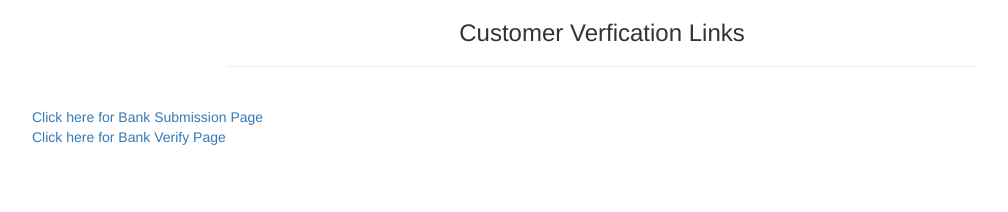
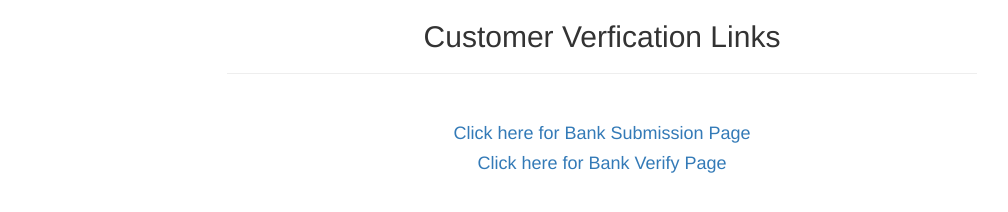
Before and after one commit to amitbdj14/Customer-Verification-KYC-DApp, a website: page src/index.html in a window 1280 px wide. Shown: the whole page, without its empty margins (38-1046 px from the left). Drawn offline with nearby package versions, Linux system fonts and the light colour scheme; files whose address does not match are found by name.

Commit message:
code updated for formatting

```diff
--- a/src/index.html
+++ b/src/index.html
@@ -21,14 +21,14 @@
     <div class="container">
       <div class="row">
         <div class="col-xs-12 col-sm-8 col-sm-push-2">
-          <h3 class="text-center">Customer Verfication Links</h3>
+          <h2 class="text-center">Customer Verfication Links</h2>
           <hr/>
           <br/>
         </div>
       </div>
 
-      <div><a href="bankSubmission.html">Click here for Bank Submission Page</a></div>
-      <div><a href="bankVerify.html">Click here for Bank Verify Page</a></div>
+      <center><div><a href="bankSubmission.html"><h4>Click here for Bank Submission Page</h4></a></div>
+      <div><a href="bankVerify.html"><h4>Click here for Bank Verify Page</h4></a></div></center>
 
     <!-- jQuery (necessary for Bootstrap's JavaScript plugins) -->
     <script src="https://ajax.googleapis.com/ajax/libs/jquery/1.12.4/jquery.min.js"></script>
```
